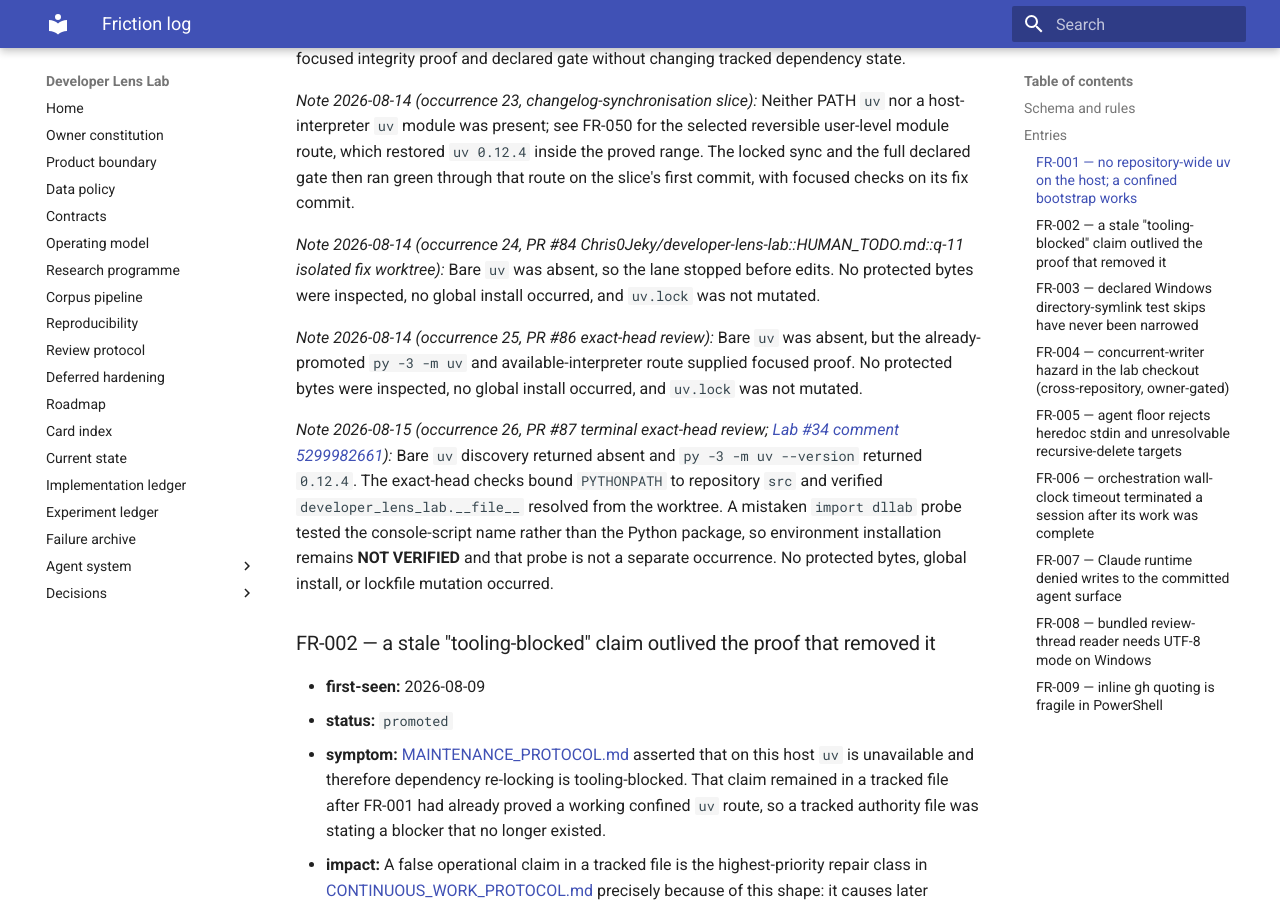
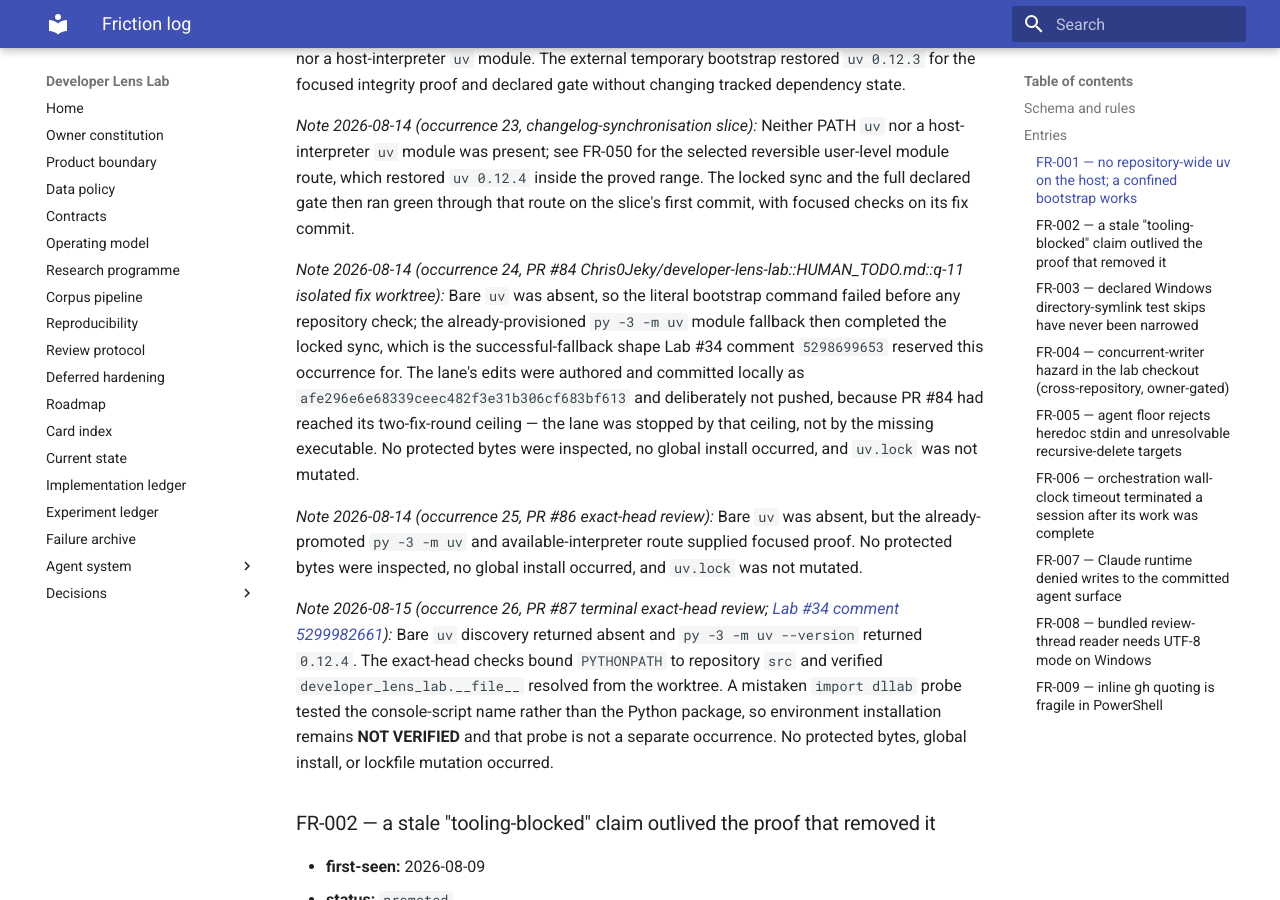
Before and after one commit to Chris0Jeky/developer-lens-lab, an MkDocs documentation site: the page built from docs/agent-system/FRICTION_LOG.md, in a window 1280 px wide and 900 px high, scrolled down 5981 px. Built offline with MkDocs 1.6.1 and Material for MkDocs 9.7.7, drawn with Linux system fonts in a browser that asks for light colours; some of the changed text lies outside the part shown.

Commit message:
fix: correct FR-001 occurrence 24 to the successful fallback it records
The occurrence line and its dated note said the PR #84 q-11 isolated fix
worktree 'stopped before edits'. That is false: the already-provisioned
py -3 -m uv fallback completed the locked sync and the lane authored and
committed its edits locally as afe296e, which Lab #34 comment 5298699653
reserved this occurrence for as the successful-fallback shape. The lane
was stopped by PR #84's two-fix-round ceiling, not by the missing
executable. Record the fallback outcome and the real stop cause.

Claude-Session: https://claude.ai/code/session_011zPqcb81o5S6fuzzCqdhvm

```diff
--- a/docs/agent-system/FRICTION_LOG.md
+++ b/docs/agent-system/FRICTION_LOG.md
@@ -99,7 +99,8 @@ Rules that bind entries:
   user-level module route restored `uv 0.12.4` inside the proved range; the locked sync and the
   full declared gate ran green through it — see the dated occurrence-23 note below), 2026-08-14
   (the PR #84 `Chris0Jeky/developer-lens-lab::HUMAN_TODO.md::q-11` isolated fix worktree found
-  bare `uv` absent and stopped before edits), and 2026-08-14 (the fresh PR #86 exact-head reviewer
+  bare `uv` absent, and the already-provisioned `py -3 -m uv` fallback completed its locked
+  sync), and 2026-08-14 (the fresh PR #86 exact-head reviewer
   found bare `uv` absent, but the already-promoted `py -3 -m uv`/available-interpreter route
   supplied focused proof), and 2026-08-15 (the terminal PR #87 exact-head reviewer found bare `uv`
   absent while `py -3 -m uv 0.12.4` supplied the repository-source checks noted below).
@@ -227,7 +228,12 @@ commit.
 
 _Note 2026-08-14 (occurrence 24, PR #84
 Chris0Jeky/developer-lens-lab::HUMAN_TODO.md::q-11 isolated fix worktree):_ Bare `uv` was absent,
-so the lane stopped before edits. No protected bytes were inspected, no global install occurred,
+so the literal bootstrap command failed before any repository check; the already-provisioned
+`py -3 -m uv` module fallback then completed the locked sync, which is the successful-fallback
+shape Lab #34 comment `5298699653` reserved this occurrence for. The lane's edits were authored
+and committed locally as `afe296e6e68339ceec482f3e31b306cf683bf613` and deliberately not pushed,
+because PR #84 had reached its two-fix-round ceiling — the lane was stopped by that ceiling, not
+by the missing executable. No protected bytes were inspected, no global install occurred,
 and `uv.lock` was not mutated.
 
 _Note 2026-08-14 (occurrence 25, PR #86 exact-head review):_ Bare `uv` was absent, but the
```
